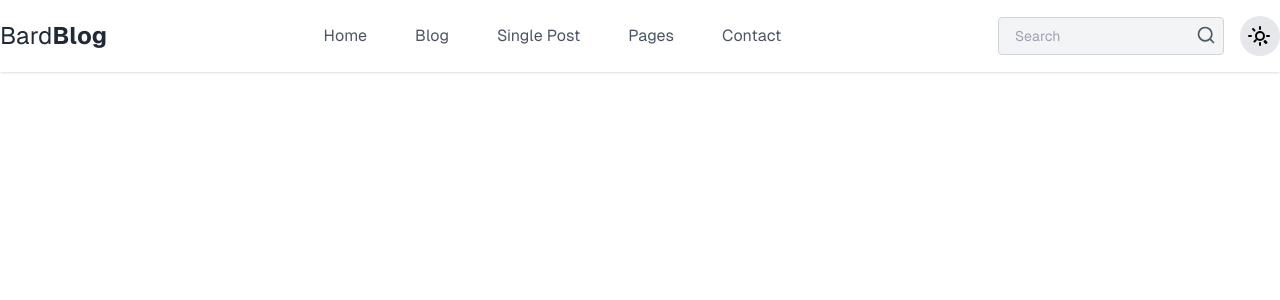
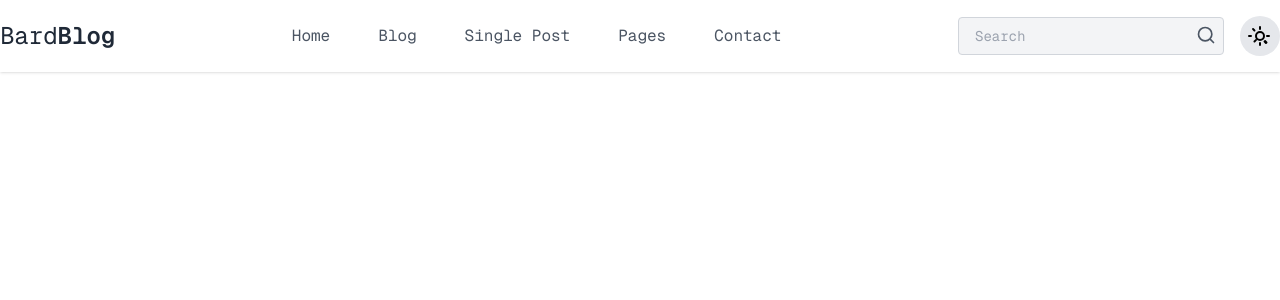
Before and after one commit to Bardsun0/BardBlog-Next.js-Challenge, a Next.js app: page / in a window 1280 px wide. Shown: the top 300 px of the page. Built offline with nearby package versions, Linux system fonts and the light colour scheme.

Commit message:
Workin' on header!-

```diff
--- a/src/app/components/Header.jsx
+++ b/src/app/components/Header.jsx
@@ -2,7 +2,7 @@ import React from "react";
 
 const Header = () => {
   return (
-    <header className="bg-white shadow font-sans">
+    <header className="bg-white shadow font-mono">
       <div className="mx-auto max-w-screen-xl flex items-center justify-between py-4">
         {/* Logo */}
         <div className="text-2xl font-normal text-gray-800">
```
